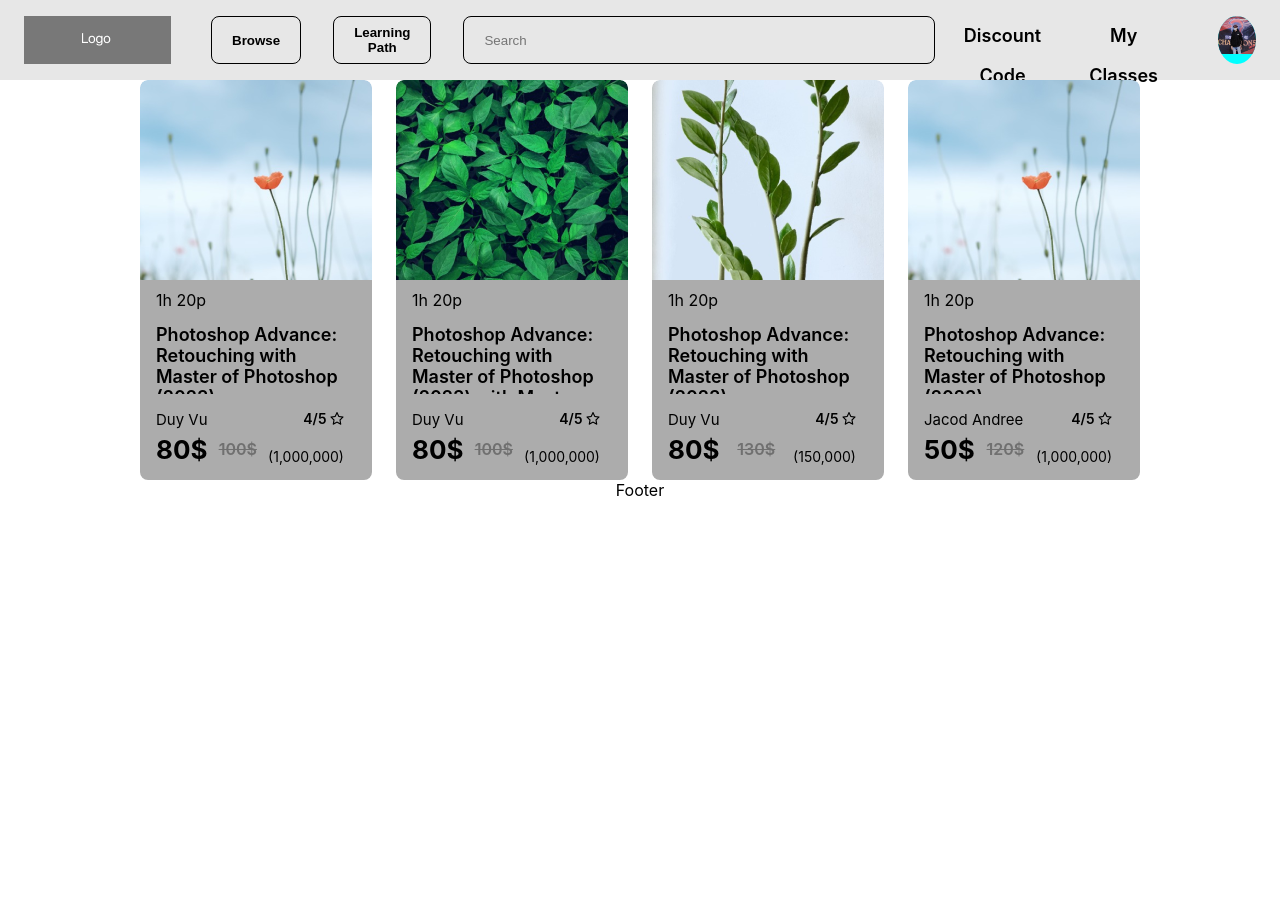
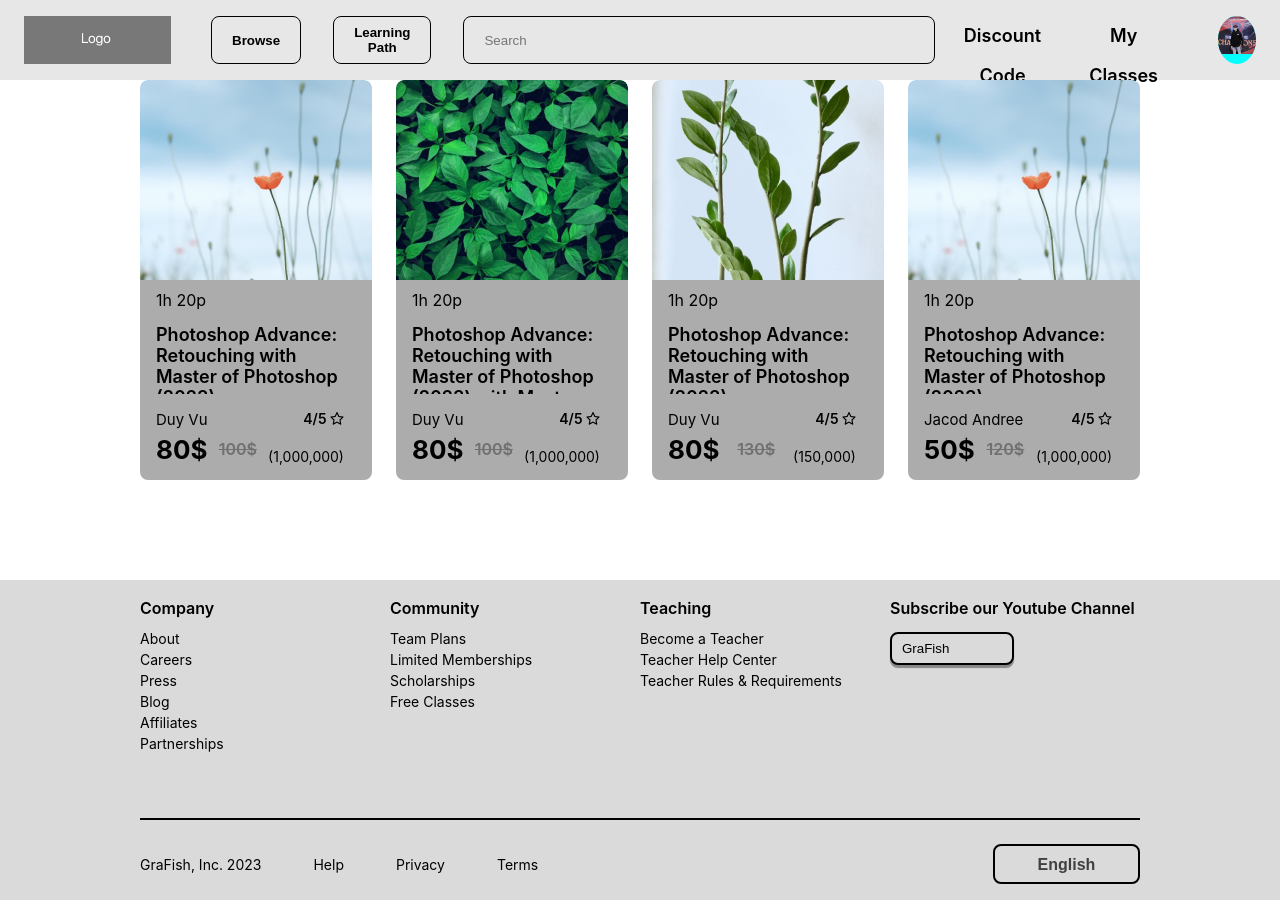
Before and after one commit to VuVietDuy/e-learning-platform-frontend, a React (Create React App) app: page / in a window 1280 px wide. Before the commit the page ends 800 px from the top, so only its background shows below. Built offline with nearby package versions, Linux system fonts and the light colour scheme.

Commit message:
Udate Footer

```diff
--- a/src/parts/Footer/index.scss
+++ b/src/parts/Footer/index.scss
@@ -1,2 +1,82 @@
-.footer {
+.footer{
+    background-color: #DADADA;
+    margin-top: 100px;
 }
+.f-container{
+    display: flex;
+    flex-direction: column;
+    width: 1000px;
+    margin: auto;
+    background-color: #DADADA;
+}
+
+
+.f-contain-top{
+    display: flex;
+    justify-content: space-between;
+
+}
+
+.f-contain-top-item{
+    display: flex;
+    flex-direction: column;
+    align-items: flex-start;
+    flex: 1;
+    padding: 0;
+}
+.f-top-list{
+    list-style: none;
+    padding: 2px 0;
+    font-weight: 400;
+    font-size: 14px;
+}
+
+.f-top-list--bold{
+    font-weight: 600;
+    padding-bottom: 10px;
+    font-size: 16px;
+}
+.f-contain-top-item-btn{
+    margin-top: 4px;
+    padding: 8px;
+    min-width: 124px;
+    border: 2px solid #000;
+    border-radius: 8px;
+    box-shadow: 0 3px 1px #888;
+    text-align: left;
+    background-color: #DADADA;
+    padding: 7px 10px;
+}
+.f-contain-bottom{
+    display: flex;
+    justify-content: space-between;
+    border-top: 2px solid #000;
+    margin-top: 48px;
+
+}
+.f-contain-bottom-item{
+    margin-bottom: 16px;
+    margin-top: 24px;
+    display: flex;
+    padding: 0;
+    align-items: center;
+}
+.f-bottom-list{
+    list-style: none;
+    margin-right: 52px;
+    font-size: 14px;
+}
+.f-contain-bottom-item-btn{
+    height: 40px;
+    width: 147px;
+    padding: 10px 20px;
+    text-align: center;
+    border: 2px solid #000;
+    border-radius: 8px;
+    background-color: #DADADA;
+}
+.f-contain-bottom-item-btn-Endlish{
+    font-weight: 600;
+    color: #404040;
+    font-size: 16px;
+}
--- a/src/parts/Footer/index.tsx
+++ b/src/parts/Footer/index.tsx
@@ -1,8 +1,56 @@
 import React from 'react'
 import './index.scss'
+import { Button } from '../../components/Button'
 
 export function Footer() {
   return (
-    <div className='footer'>Footer</div>
+    <div className='footer'>
+        <div className="f-container">
+          <div className="f-contain-top">
+              <ul className="f-contain-top-item">
+                <li className="f-top-list f-top-list--bold">Company</li>
+                <li className="f-top-list">About</li>
+                <li className="f-top-list">Careers</li>
+                <li className="f-top-list">Press</li>
+                <li className="f-top-list">Blog</li>
+                <li className="f-top-list">Affiliates</li>
+                <li className="f-top-list">Partnerships</li>
+              </ul>
+              <ul className="f-contain-top-item">
+                <li className="f-top-list f-top-list--bold">Community</li>
+                <li className="f-top-list">Team Plans</li>
+                <li className="f-top-list">Limited Memberships</li>
+                <li className="f-top-list">Scholarships</li>
+                <li className="f-top-list">Free Classes</li>
+              </ul>
+              <ul className="f-contain-top-item">
+                <li className="f-top-list f-top-list--bold">Teaching</li>
+                <li className="f-top-list">Become a Teacher</li>
+                <li className="f-top-list">Teacher Help Center</li>
+                <li className="f-top-list">Teacher Rules & Requirements</li>
+              </ul>
+              <ul className="f-contain-top-item">
+                <li className="f-top-list f-top-list--bold">Subscribe our Youtube Channel</li>
+                <button className="f-contain-top-item-btn">
+                     <div className="f-contain-top-item-btn-grafish">GraFish</div>
+                </button>
+              </ul>
+          </div>
+          <div className="f-contain-bottom">
+              <ul className="f-contain-bottom-item">
+                <li className="f-bottom-list">GraFish, Inc. 2023</li>
+                <li className="f-bottom-list">Help</li>
+                <li className="f-bottom-list">Privacy</li>
+                <li className="f-bottom-list">Terms</li>
+              </ul>
+              <ul className="f-contain-bottom-item">
+
+                <button className=" f-contain-bottom-item-btn">
+                     <div className="f-contain-bottom-item-btn-Endlish">English</div>
+                </button>
+              </ul>
+          </div>
+        </div>
+    </div>
   )
 }
```
